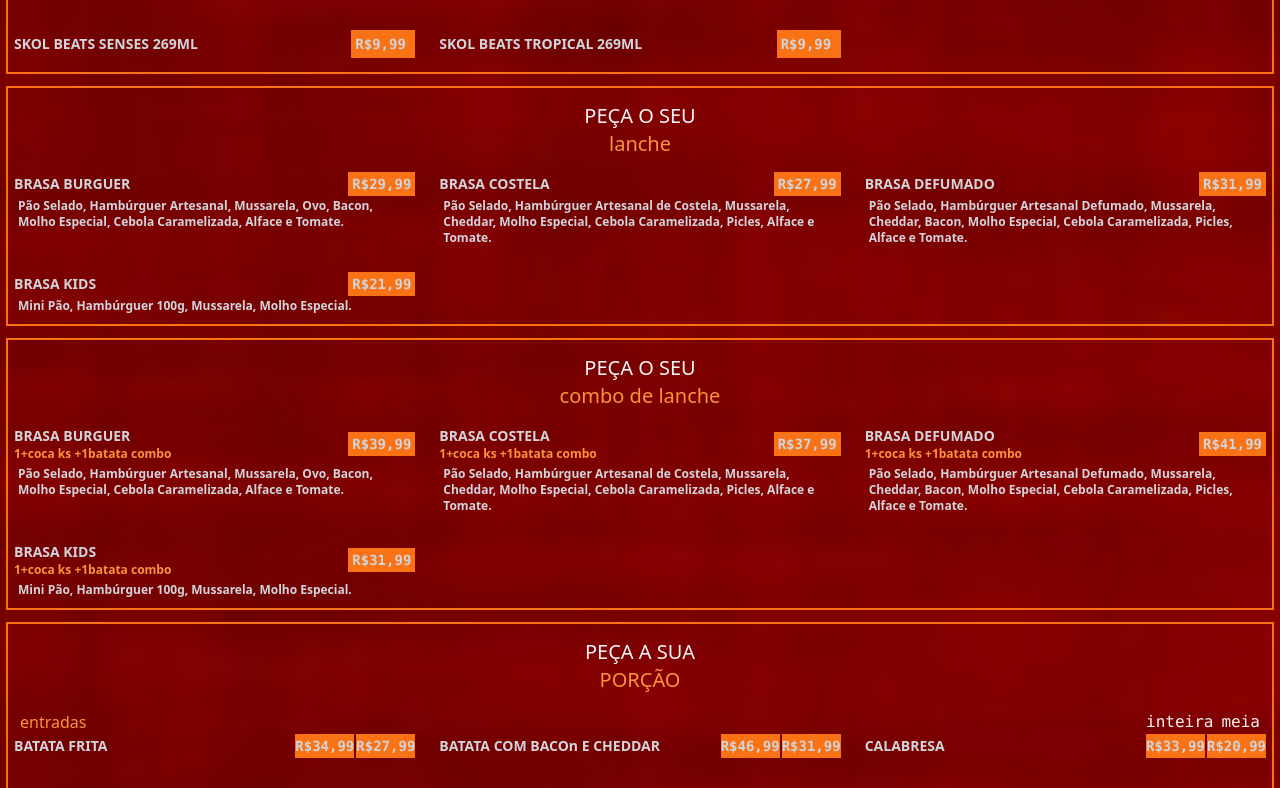
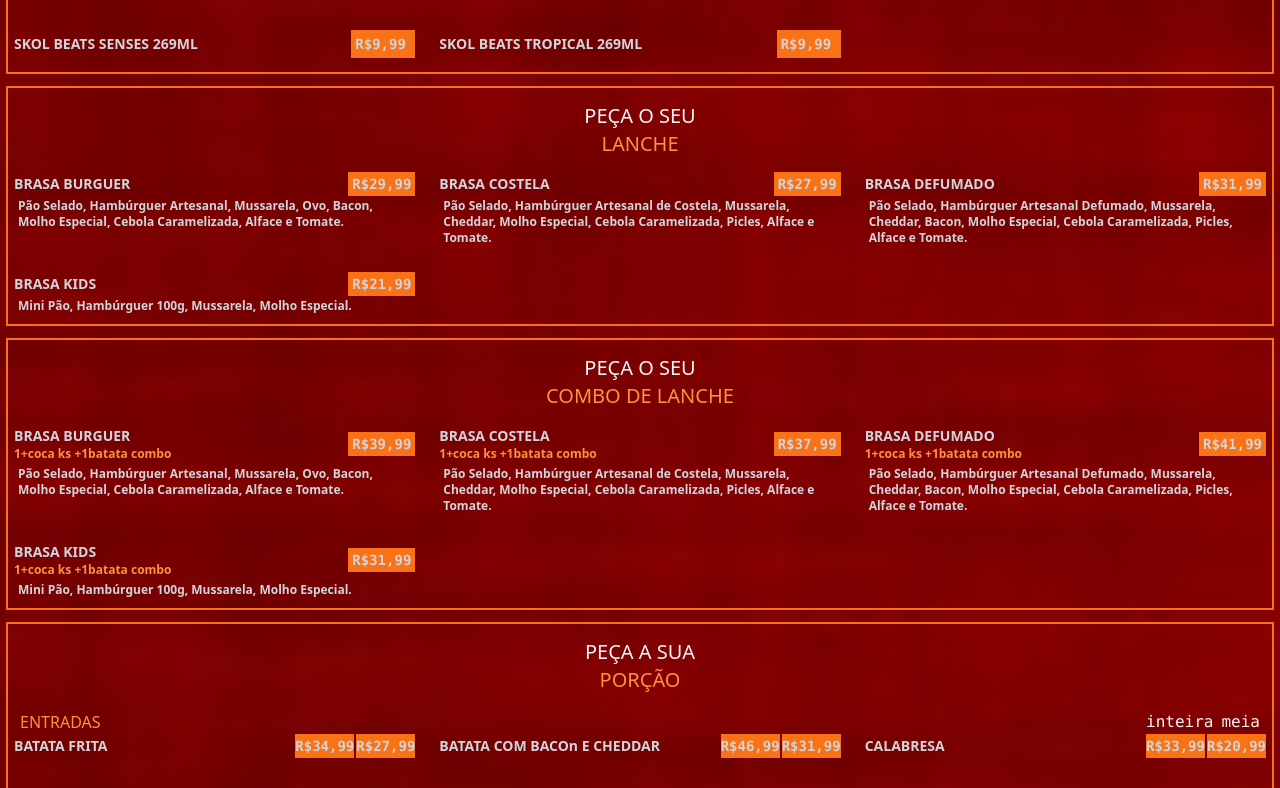
Before and after one commit to joaovitornara10/cardapio, a Next.js app: page / in a window 1280 px wide. Shown: the part 1669-2457 px from the top of the page. Built offline with nearby package versions, Linux system fonts and the light colour scheme.

Commit message:
Update page.tsx

```diff
--- a/src/app/page.tsx
+++ b/src/app/page.tsx
@@ -32,7 +32,7 @@
                 destaque.map((items, index) => (
                     <div key={index} className=" flex flex-col gap-2 border-2 border-orange-500 m-1.5 p-1.5 ">
                         <div className="p-2  w-full justify-center text-center text-xl  ">
-                            <h2 className=" text-orange-400">{items.tate}</h2>
+                            <h2 className="uppercase text-orange-400">{items.tate}</h2>
                         </div>
 
                         <div className="grid grid-cols-1 gap-1
@@ -52,7 +52,7 @@
                         <div className="p-2  w-full justify-center text-center text-xl  ">
                             <h2 className="text-gray-100  ">PEÇA O SEU</h2>
 
-                            <h2 className=" text-orange-400">{items.tate}</h2>
+                            <h2 className="uppercase text-orange-400">{items.tate}</h2>
                         </div>
                         <div className="grid grid-cols-1 gap-1
                                         sm:grid-cols-2  lg:grid-cols-3 sm:gap-2 xl:gap-6 ">
@@ -72,7 +72,7 @@
                 {dataPorcoes.map((items, index) => (
                     <div key={index}>
                         <div className=" flex w-full justify-between text-base px-1.5">
-                            <p className="text-orange-400  "> {items.tate}</p>
+                            <p className="uppercase text-orange-400  "> {items.tate}</p>
                             <p className="text-gray-100 flex gap-2 ">
                                 <samp> inteira </samp>
                                 <samp> meia </samp>
@@ -92,7 +92,7 @@
                 combos.map((items, index) => (
                     <div key={index} className=" flex flex-col gap-2 border-2 border-orange-500 m-1.5 p-1.5 ">
                         <div className="p-2  w-full justify-center text-center text-xl  ">
-                            <h2 className=" text-orange-400">{items.tate}</h2>
+                            <h2 className="uppercase text-orange-400">{items.tate}</h2>
                         </div>
 
                         <div className="grid grid-cols-1 gap-1
@@ -108,7 +108,7 @@
                 dataBebidas.map((items, index) => (
                     <div key={index} className=" flex flex-col gap-2 border-2 border-orange-500 m-1.5 p-1.5 ">
                         <div className="p-2  w-full justify-center text-center text-xl  ">
-                            <h2 className=" text-orange-400">{items.tate}</h2>
+                            <h2 className="uppercase text-orange-400">{items.tate}</h2>
                         </div>
 
                         <div className="grid grid-cols-1 gap-1
```
